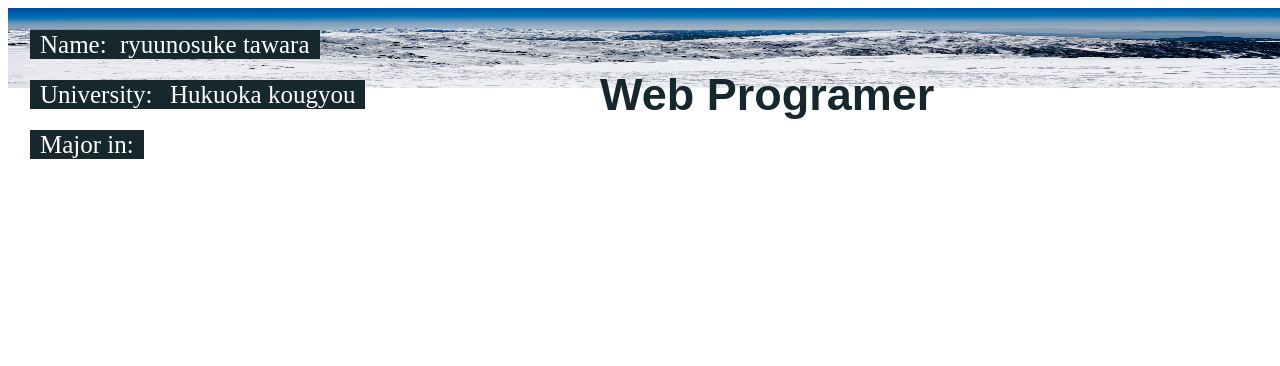
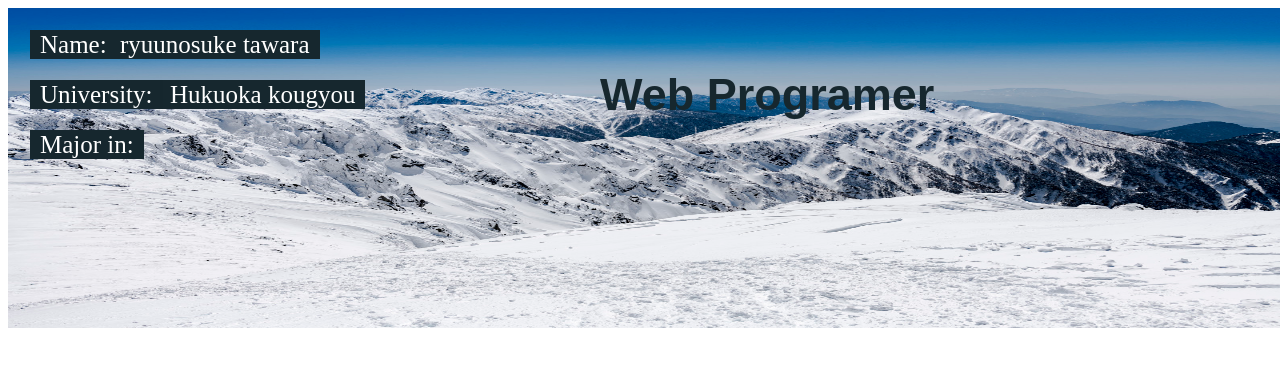
Before and after one commit to ryuu-tawara/laravel-portfolio, a plain HTML site: page index.html in a window 1280 px wide. Drawn offline with nearby package versions, Linux system fonts and the light colour scheme.

Commit message:
Update portfolio.css

```diff
--- a/portfolio.css
+++ b/portfolio.css
@@ -22,7 +22,7 @@
     }
 
   .top img {
-    height: 10%;
+    height: 40%;
     position: fixed;
     width: 100%;
     }
```
